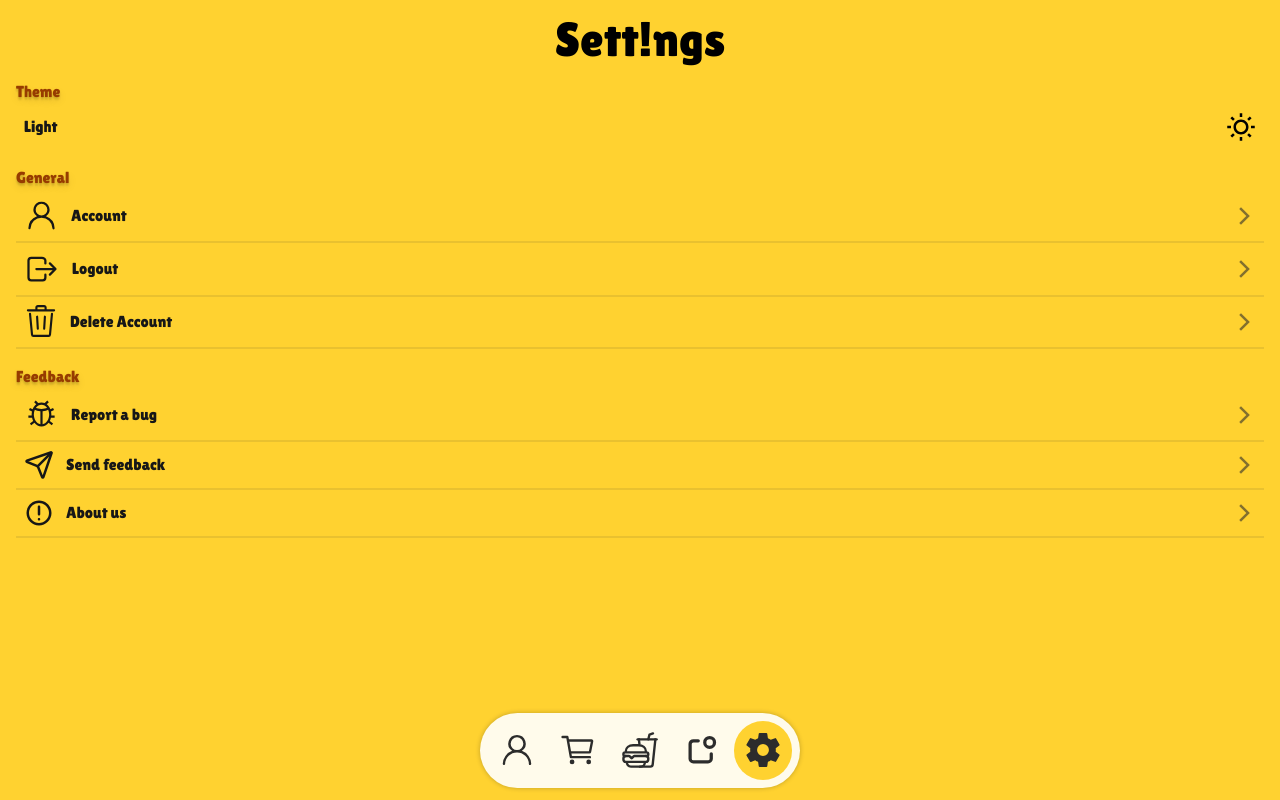
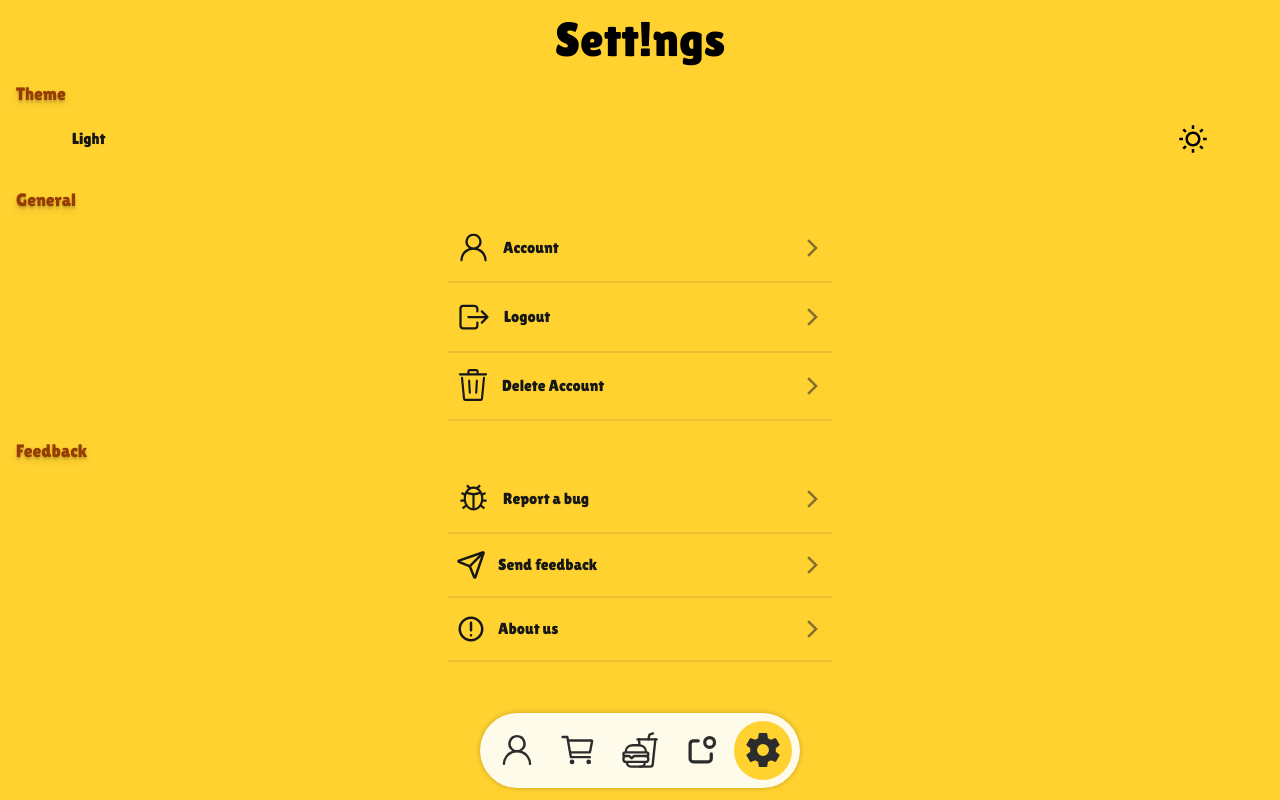
Before and after one commit to mahdibaderloo/fastfood, a React (Vite) app: page /settings in a window 1280 px wide. Built offline with nearby package versions, Linux system fonts and the light colour scheme.

Commit message:
responsive Settings (tablet size)

```diff
--- a/src/features/settings/SettingsItem.tsx
+++ b/src/features/settings/SettingsItem.tsx
@@ -16,7 +16,7 @@ function SettingsItem({ children, title, url, onClick }: ItemProps) {
 
   return (
     <li
-      className="flex items-center justify-between p-2 border-b-2 border-[#2c2c2c1a] dark:border-[#fef3c62d]"
+      className="flex items-center justify-between p-2 sm:py-4 sm:w-[24rem] sm:mx-auto border-b-2 border-[#2c2c2c1a] dark:border-[#fef3c62d]"
       onClick={() => (url ? navigate(url) : onClick?.())}
     >
       <div className="flex items-center justify-start">
--- a/src/pages/Settings.tsx
+++ b/src/pages/Settings.tsx
@@ -99,11 +99,11 @@ function Settings() {
       />
       <main className="overflow-y-scroll p-4">
         <div>
-          <p className="text-amber-800 dark:text-amber-100 text-shadow-lg">
+          <p className="text-amber-800 dark:text-amber-100 text-shadow-lg sm:text-lg">
             Theme
           </p>
           <div
-            className="flex items-center justify-between p-2"
+            className="flex items-center justify-between p-2 sm:py-4 sm:px-14"
             onClick={toggleTheme}
           >
             <p className="text-neutral-900 dark:text-amber-300">
@@ -119,7 +119,7 @@ function Settings() {
           </div>
         </div>
         <div className="mt-4">
-          <p className="text-amber-800 dark:text-amber-100 text-shadow-lg">
+          <p className="text-amber-800 dark:text-amber-100 text-shadow-lg sm:text-lg">
             General
           </p>
           <ul>
@@ -138,7 +138,7 @@ function Settings() {
           </ul>
         </div>
         <div className="mt-4">
-          <p className="text-amber-800 dark:text-amber-100 text-shadow-lg">
+          <p className="text-amber-800 dark:text-amber-100 text-shadow-lg sm:text-lg">
             Feedback
           </p>
           <ul className="">
@@ -155,7 +155,7 @@ function Settings() {
           </ul>
         </div>
         <Modal />
-        <div className="w-full h-24"></div>
+        <div className="w-full h-24 sm:h-26"></div>
       </main>
     </div>
   );
```
